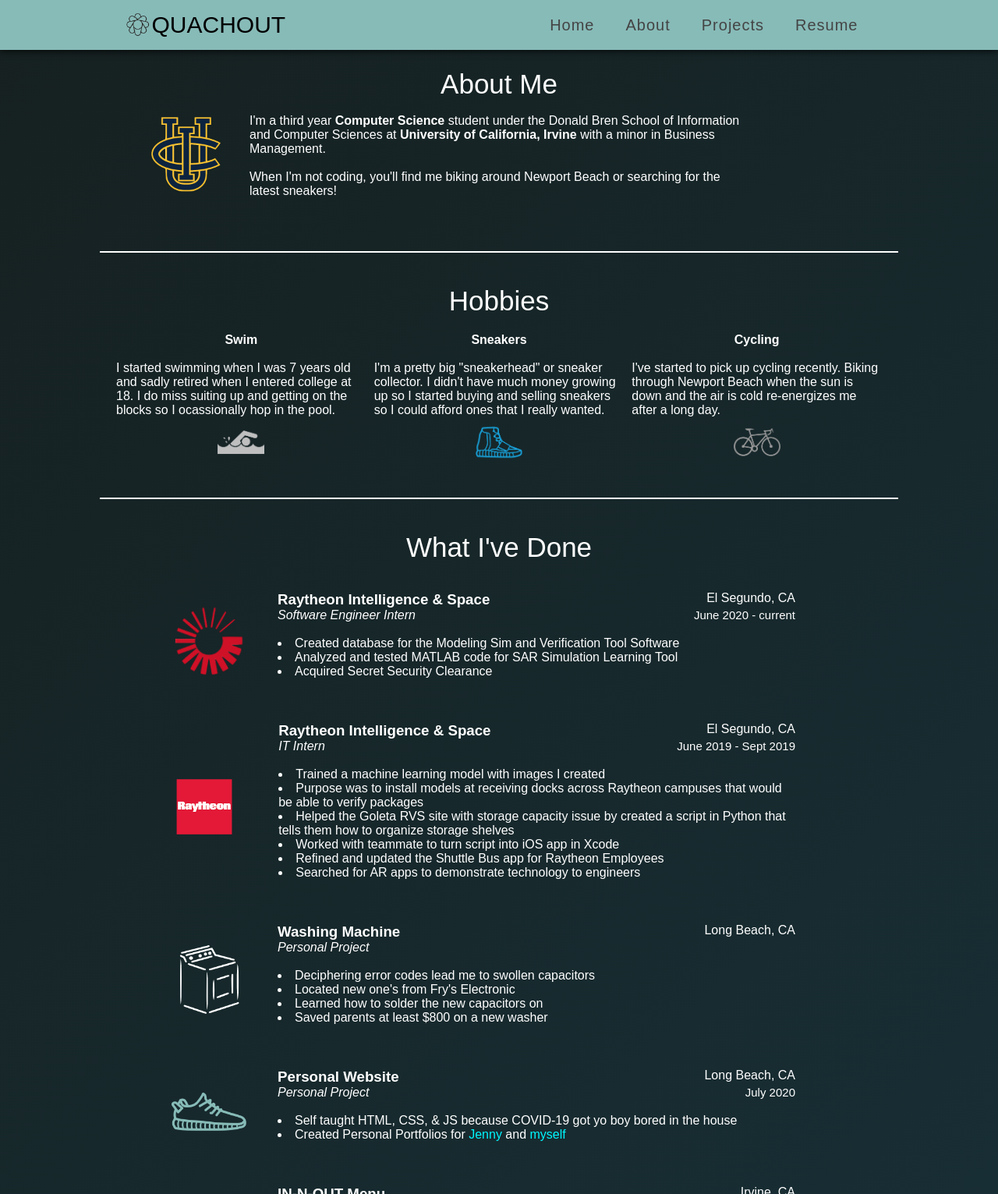
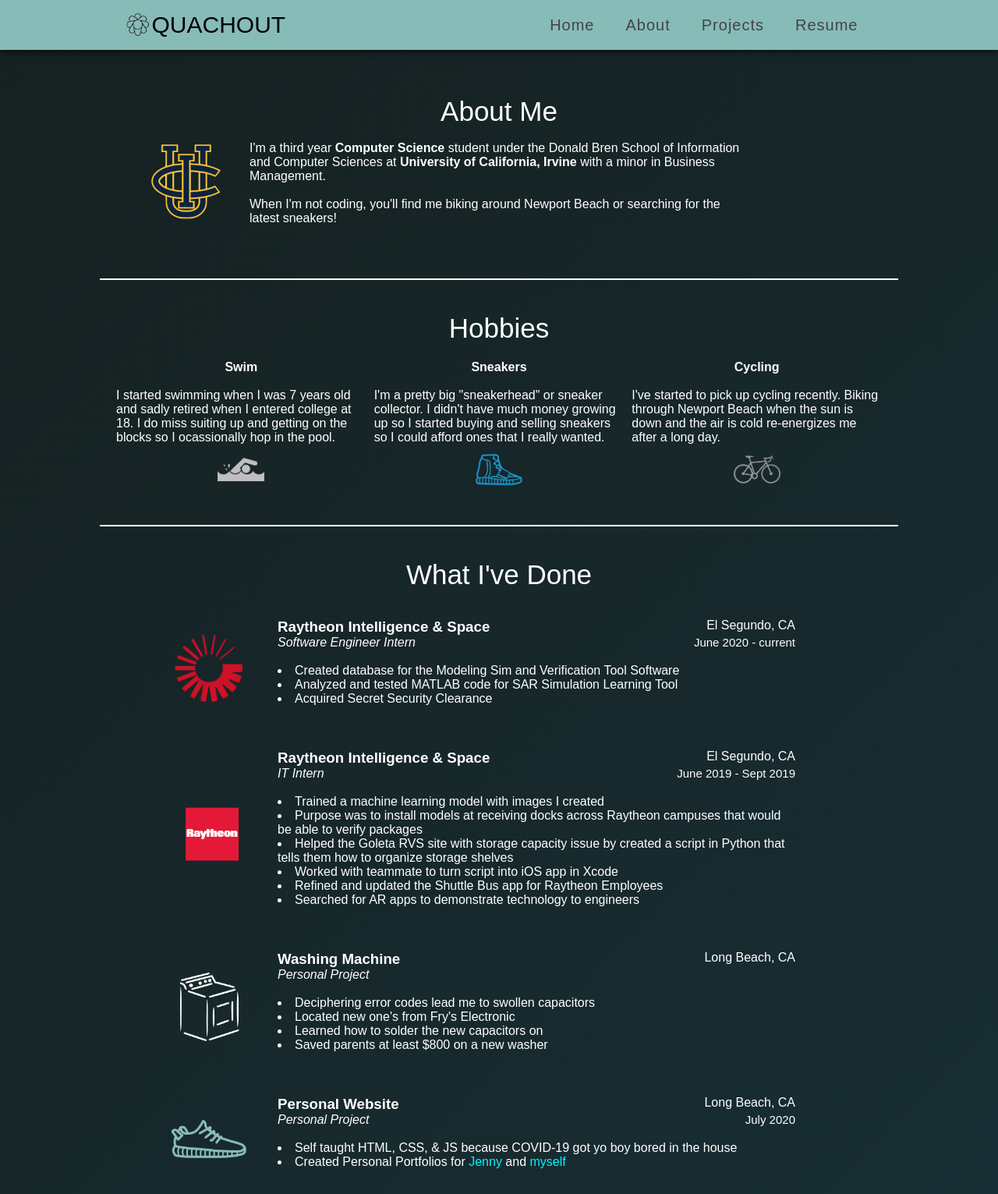
Before and after one commit to quachout/cqWebsiteV1.github.io, a plain HTML site: page about.html in a window 1280 px wide. Shown: the top 1531 px of the page at 78% size. Drawn offline with Linux system fonts and the light colour scheme.

Commit message:
v2 commit 6

```diff
--- a/about.css
+++ b/about.css
@@ -273,6 +273,7 @@ div.fa-github:hover{
     margin:auto;
     text-align: center;
     margin-top: 2.5em;
+    padding-top: 1em;
 }
 .title2{
     font-size: 35px;
@@ -661,8 +662,9 @@ footer {
 }
 
 #RaytheonLogo img{
-    width:150px;
-    margin-left:-3.3em;
+    width:150%;
+    margin-left:-2.5em;
+
 }
 
 #washer img{
```
